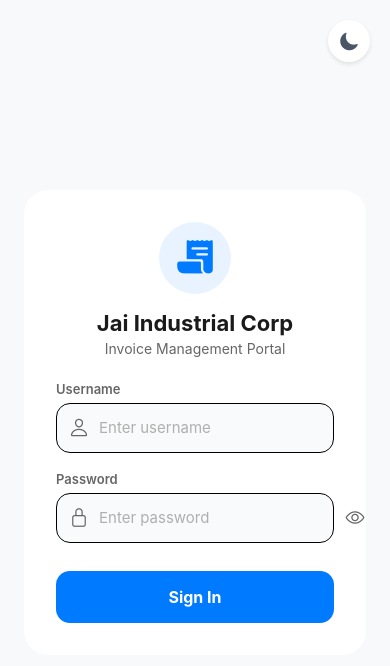
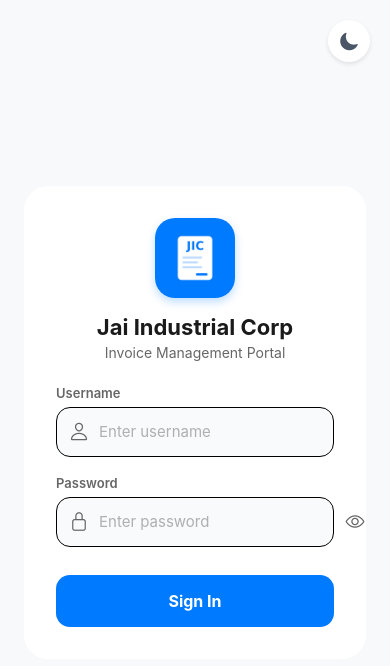
Before and after one commit to ShibuShivansh40/JIC_InvoiceApp, a React Native app: screen / in a window 390 px wide. Shown: the top 666 px of the page. Built offline with nearby package versions, Linux system fonts and the light colour scheme; no server answers.

Commit message:
Use public/icon-192.png logo image inside Login screen and app branding

```diff
--- a/src/screens/Login.js
+++ b/src/screens/Login.js
@@ -9,6 +9,7 @@ import {
   KeyboardAvoidingView,
   Platform,
   ScrollView,
+  Image,
 } from 'react-native';
 import Icon from 'react-native-vector-icons/Ionicons';
 import { useAuth } from '../context/AuthContext';
@@ -70,8 +71,12 @@ export default function Login() {
         {/* Card */}
         <View style={[styles.card, { backgroundColor: theme.cardBackground, shadowColor: theme.cardShadow }]}>
           {/* Logo / Header */}
-          <View style={[styles.iconCircle, { backgroundColor: theme.accent + '18' }]}>
-            <Icon name="receipt" size={38} color={theme.accent} />
+          <View style={styles.logoWrapper}>
+            <Image
+              source={require('../../public/icon-192.png')}
+              style={styles.logoImage}
+              resizeMode="contain"
+            />
           </View>
 
           <Text style={[styles.title, { color: theme.textPrimary }]}>Jai Industrial Corp</Text>
@@ -188,13 +193,20 @@ const styles = StyleSheet.create({
     shadowOpacity: 0.12,
     shadowRadius: 16,
   },
-  iconCircle: {
-    width: 72,
-    height: 72,
-    borderRadius: 36,
-    justifyContent: 'center',
-    alignItems: 'center',
+  logoWrapper: {
+    width: 80,
+    height: 80,
     marginBottom: 16,
+    borderRadius: 20,
+    overflow: 'hidden',
+    shadowColor: '#007AFF',
+    shadowOffset: { width: 0, height: 4 },
+    shadowOpacity: 0.25,
+    shadowRadius: 8,
+  },
+  logoImage: {
+    width: '100%',
+    height: '100%',
   },
   title: {
     fontSize: 22,
```
